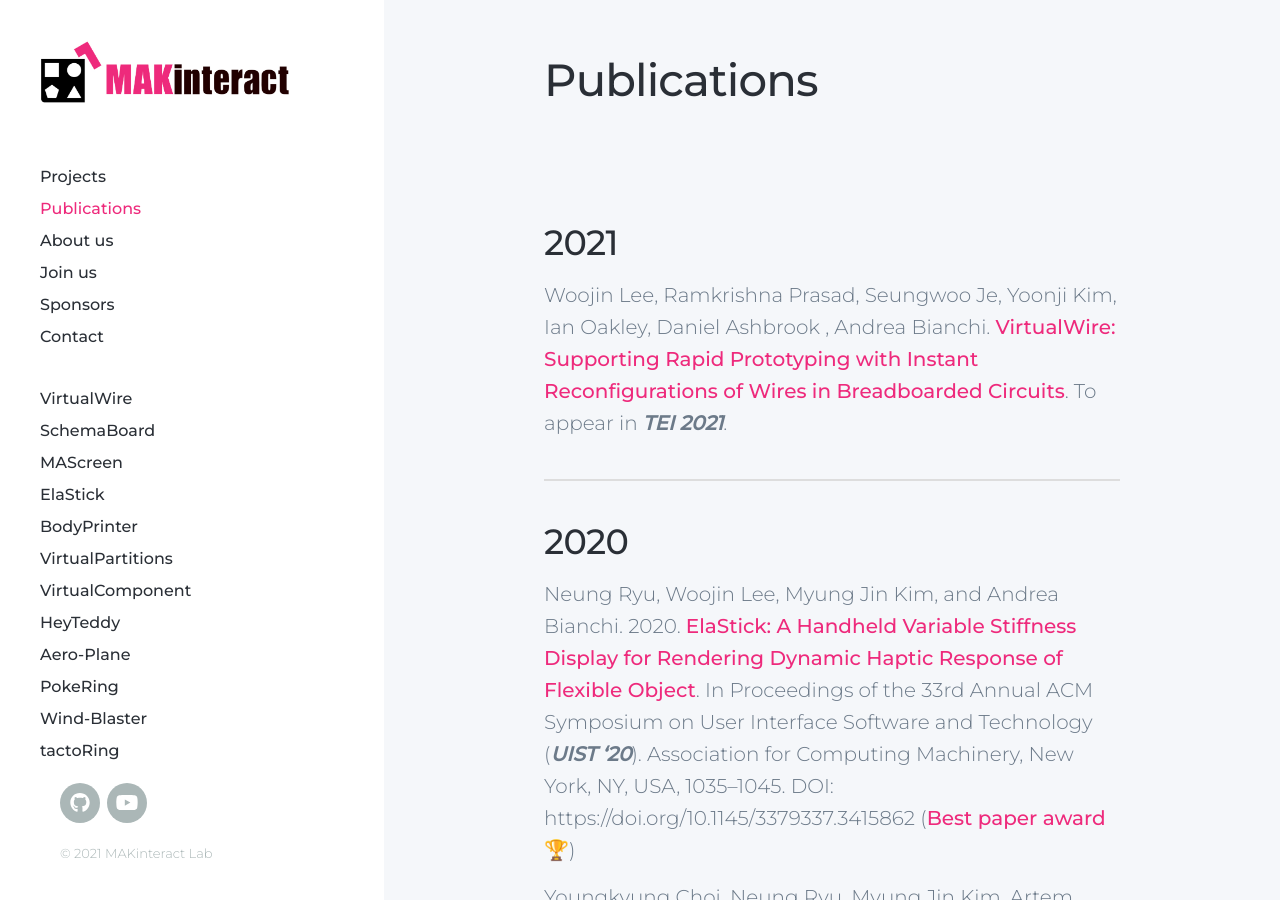
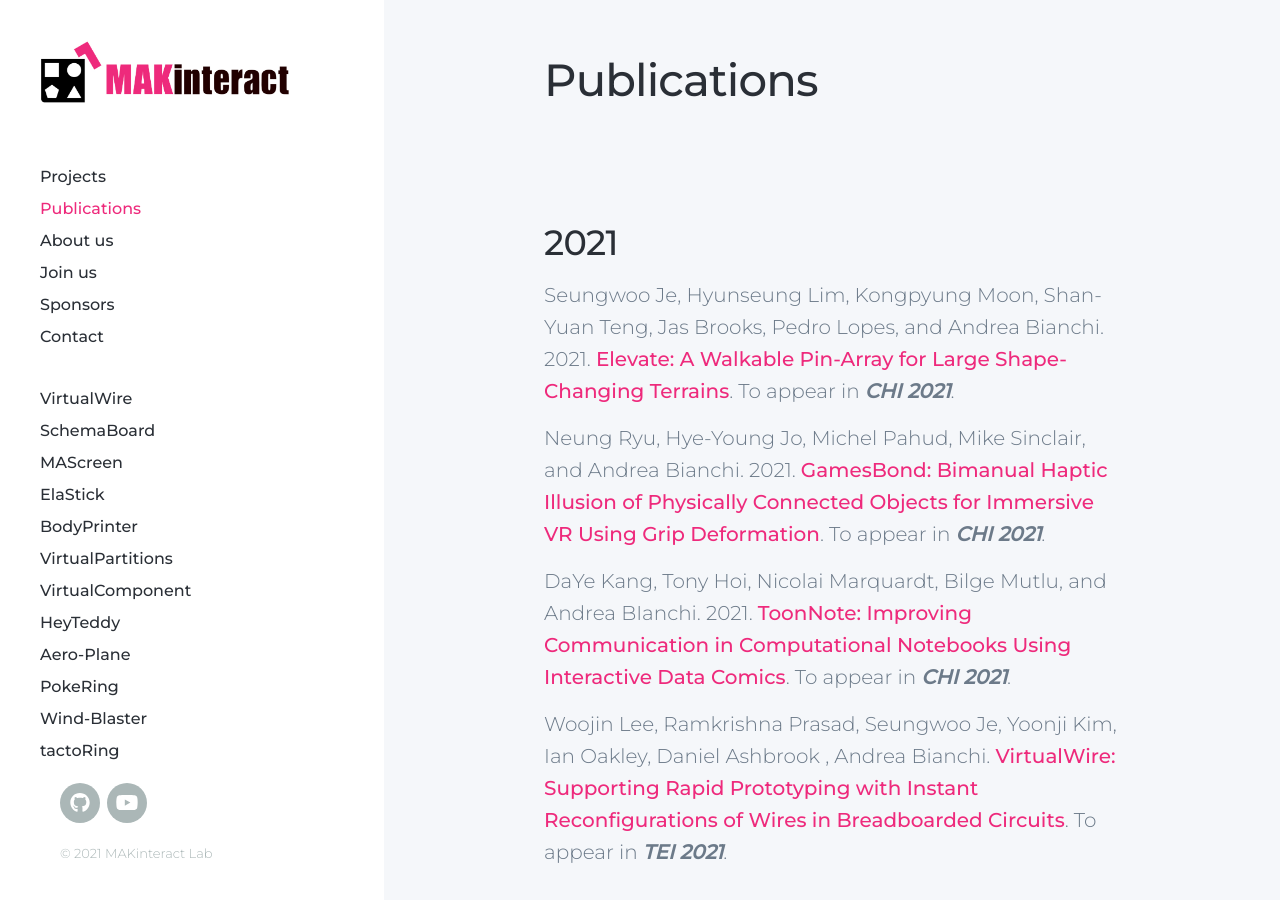
Before and after one commit to namelesspal18/makinteractlab.github.io, a Jekyll site: the page built from _pages/publications.md, in a window 1280 px wide and 900 px high. Built offline with Jekyll 4.4.1, drawn with Linux system fonts in a browser that asks for light colours; nearby versions of some CDN libraries.

Commit message:
Added CHI 2021 to publications

```diff
--- a/_pages/publications.md
+++ b/_pages/publications.md
@@ -28,6 +28,12 @@ description: Publications at MAKinteract lab
 <!-- # Conference & Journal Papers -->
 
 ## 2021
+
+Seungwoo Je, Hyunseung Lim, Kongpyung Moon, Shan-Yuan Teng, Jas Brooks, Pedro Lopes, and Andrea Bianchi. 2021. **Elevate: A Walkable Pin-Array for Large Shape-Changing Terrains**. To appear in _CHI 2021_.
+
+Neung Ryu, Hye-Young Jo, Michel Pahud, Mike Sinclair, and Andrea Bianchi. 2021. **GamesBond: Bimanual Haptic Illusion of Physically Connected Objects for Immersive VR Using Grip Deformation**. To appear in _CHI 2021_.
+
+DaYe Kang, Tony Hoi, Nicolai Marquardt, Bilge Mutlu, and Andrea BIanchi. 2021. **ToonNote: Improving Communication in Computational Notebooks Using Interactive Data Comics**. To appear in _CHI 2021_.
 
 Woojin Lee, Ramkrishna Prasad, Seungwoo Je, Yoonji Kim, Ian Oakley, Daniel Ashbrook , Andrea Bianchi. **VirtualWire: Supporting Rapid Prototyping with Instant Reconfigurations of Wires in Breadboarded Circuits**. To appear in _TEI 2021_.
 
```
